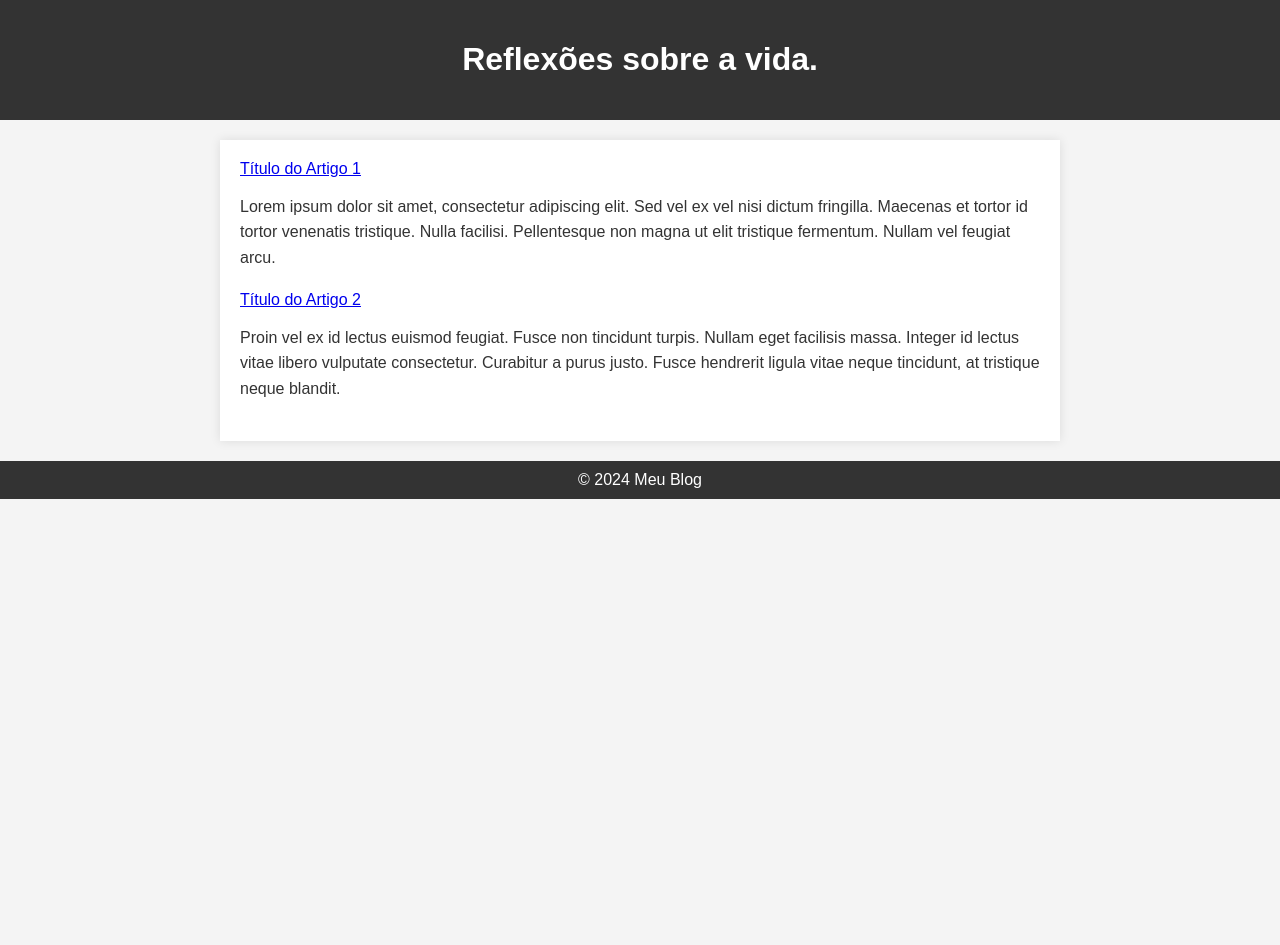
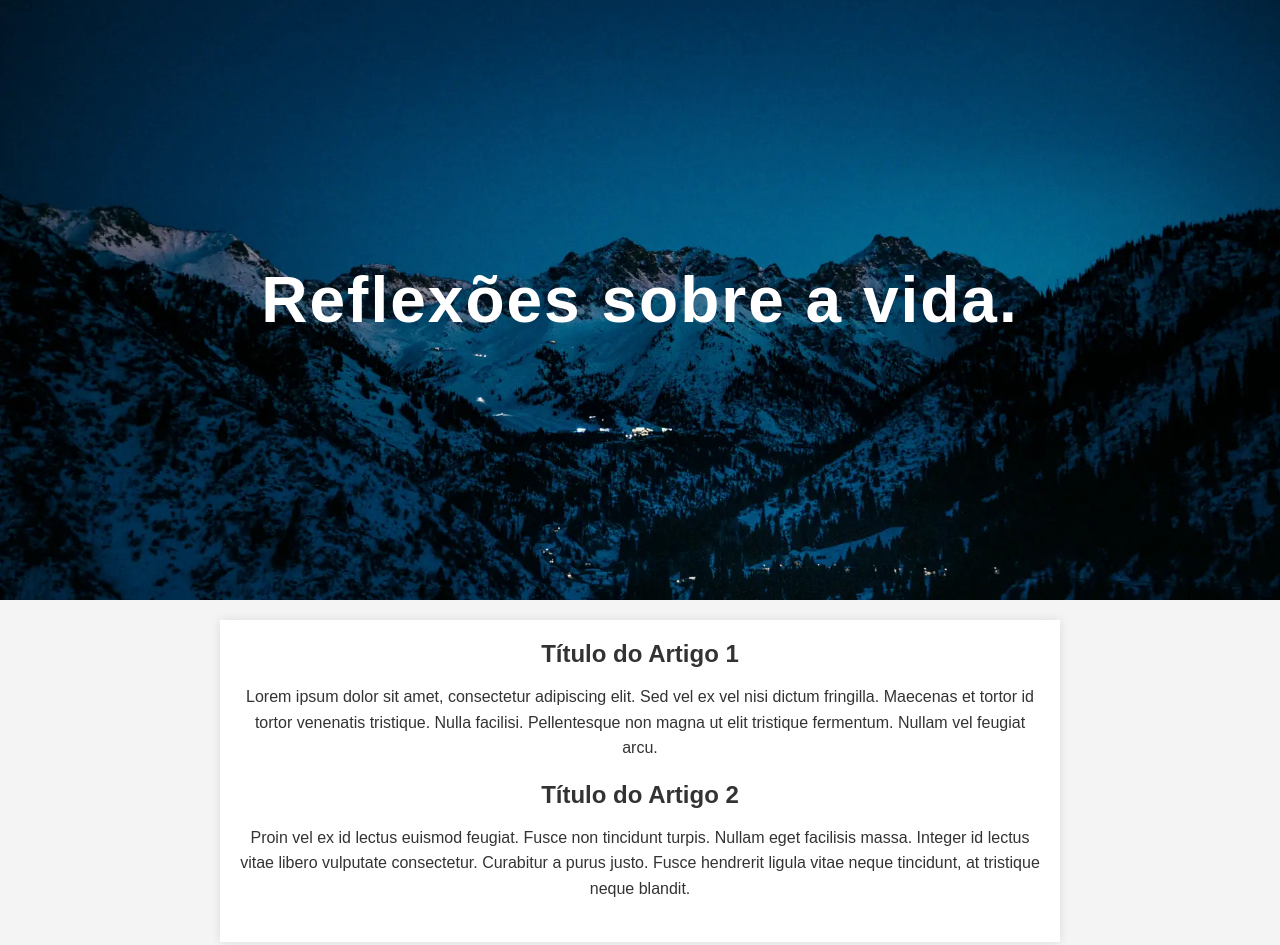
Before and after one commit to thiagopx1/blog, a plain HTML site: page blog.html in a window 1280 px wide. Shown: the top 945 px of the page. Before the commit the page ends 800 px from the top, so only its background shows below. Drawn offline with Linux system fonts and the light colour scheme.

Commit message:
Update blog.html

```diff
--- a/blog.html
+++ b/blog.html
@@ -1,5 +1,6 @@
 <!DOCTYPE html>
 <html lang="pt-br">
+
 <head>
     <meta charset="UTF-8">
     <meta name="viewport" content="width=device-width, initial-scale=1.0">
@@ -14,10 +15,23 @@
         }
 
         header {
-            background-color: #333;
+            background-image: url('https://thiagopx1.github.io/blog/img1.webp');
+            background-size: cover;
+            background-position: center;
+            height: 75vh;
+            display: flex;
+            align-items: center;
+            justify-content: center;
+            text-align: center;
+            font-weight: bold;
+            font-size: 2em;
+            letter-spacing: 2px;
+        }
+
+        header h1 {
             color: #fff;
-            text-align: center;
-            padding: 20px 0;
+            font-family: 'Cursive', sans-serif;
+            margin: 0;
         }
 
         main {
@@ -26,6 +40,17 @@
             padding: 20px;
             background-color: #fff;
             box-shadow: 0 0 10px rgba(0, 0, 0, 0.1);
+            text-align: center;
+        }
+
+        article a {
+            display: block;
+            font-weight: bold;
+            text-decoration: none;
+            color: #333;
+            font-size: 1.5em;
+            margin-bottom: 10px;
+            text-align: center;
         }
 
         article {
@@ -48,6 +73,7 @@
         }
     </style>
 </head>
+
 <body>
 
     <header>
@@ -71,4 +97,5 @@
     </footer>
 
 </body>
+
 </html>
```
